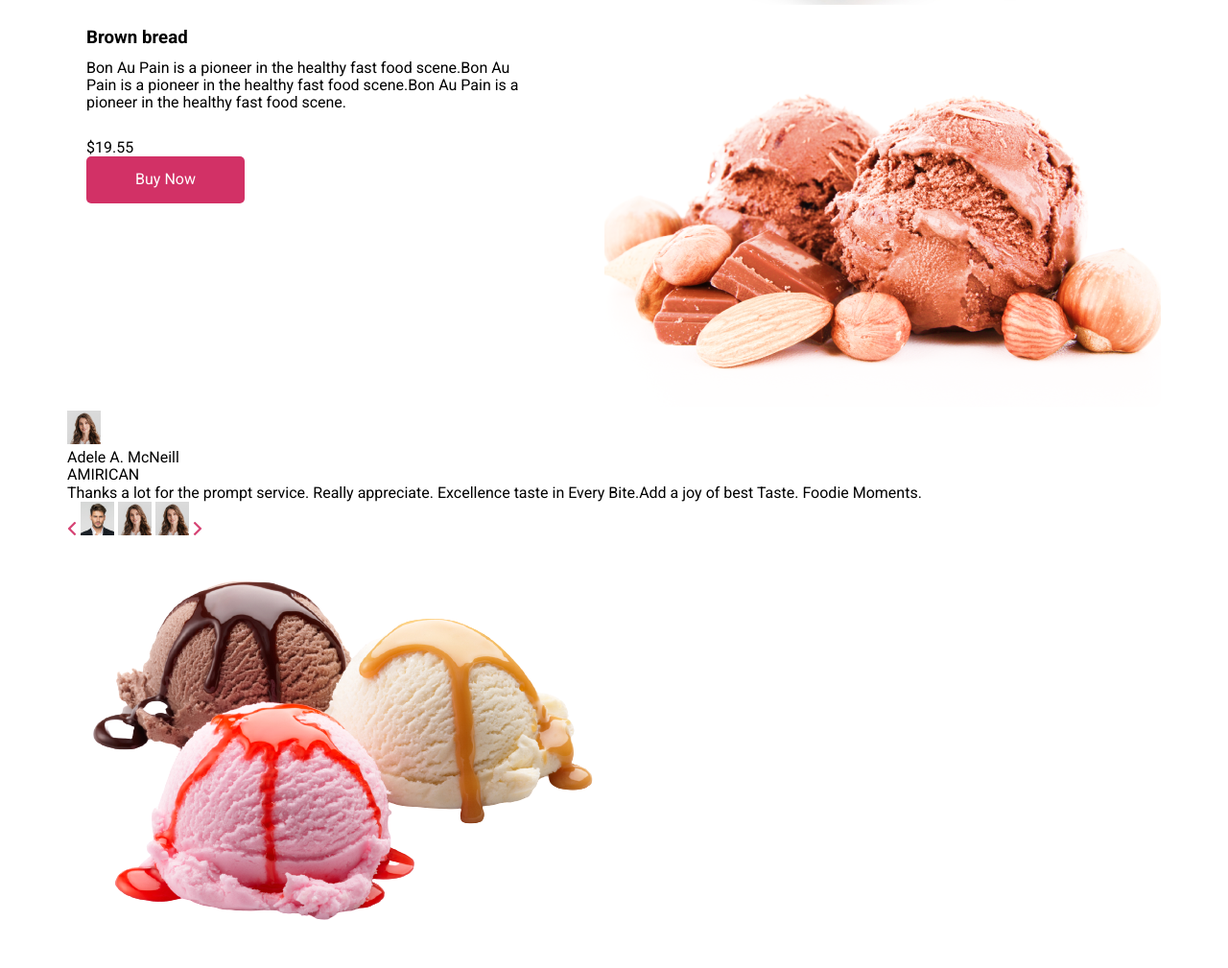
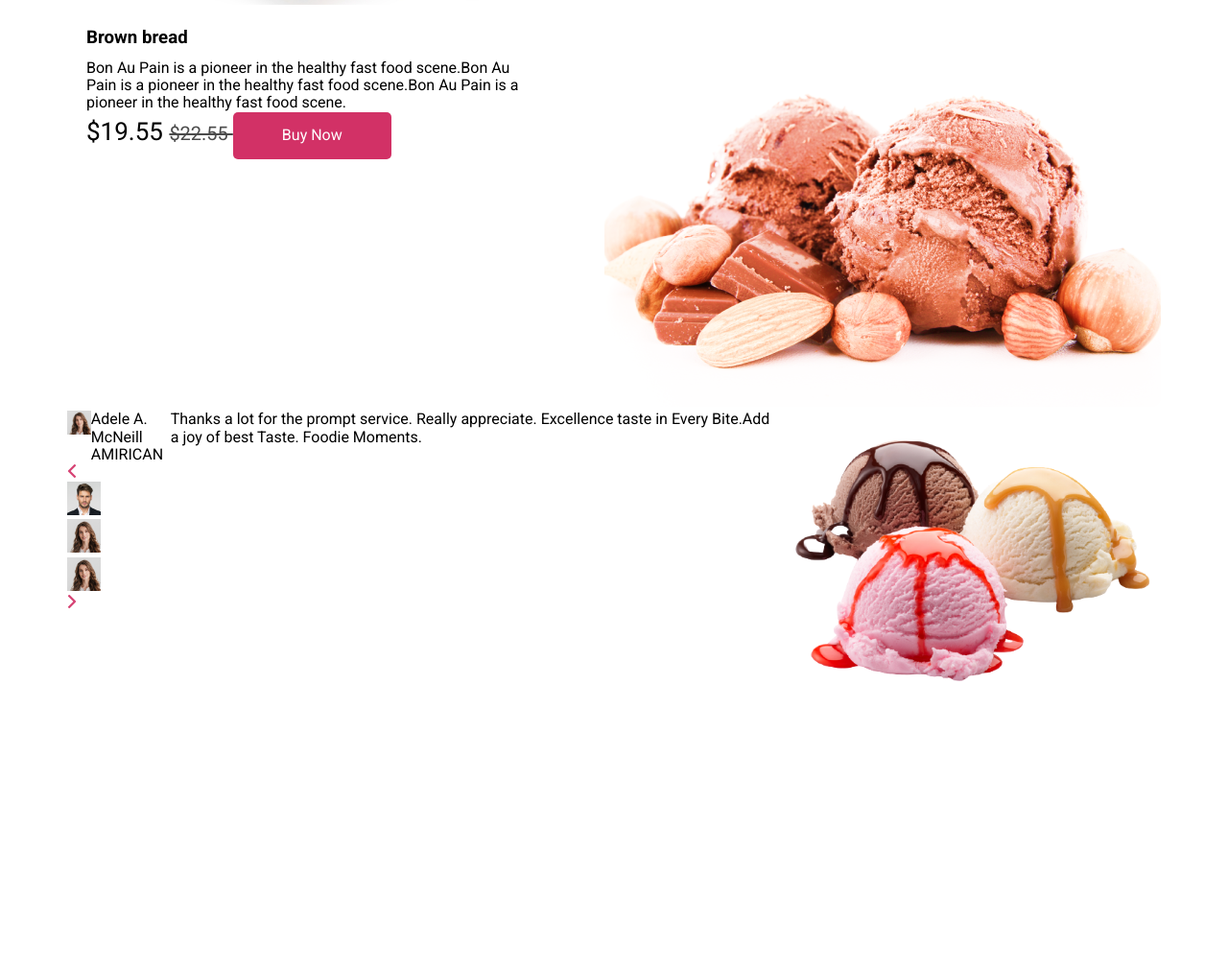
Before and after one commit to Kennedy1488/ice-cream, a plain HTML site: page index.html in a window 1280 px wide. Shown: the part 2975-3984 px from the top of the page at 96% size. After the commit the page ends 3721 px from the top, so only its background shows below. Drawn offline with Linux system fonts and the light colour scheme; a web font is replaced by a local one.

Commit message:
Add files via upload

```diff
--- a/css/style.css
+++ b/css/style.css
@@ -298,6 +298,18 @@ img {
 
 .our__menu-price {
     margin-top: 28px;
+    font-weight: 500;
+    font-size: 26px;
+    line-height: 36px;
+}
+
+.our__menu-oldprice {
+    text-decoration-line: line-through;
+    font-size: 20px;
+    line-height: 28px;
+    color: #000000;
+
+    opacity: 0.7;
 }
 
 .our__btn {
@@ -306,20 +318,34 @@ img {
 
 .our__container-img {}
 
-.review {}
+.review {
+    display: flex;
+}
 
-.review__name {}
+.review__girl {}
 
-.review__subtitle {}
+.girl {
+    display: flex;
+}
 
-.subtitle__logo {}
+.girl__img-container {}
 
-.subtitle__name {}
+.girl__info {}
 
-.subtitle__nationality {}
+.name {}
 
-.review__desc {}
+.national {}
+
+.girl__text {}
 
 .review__choice {}
 
-.review__img {}
+.choice__item {}
+
+.arrow {}
+
+.peopla__small {}
+
+.peopla_big {}
+
+.review__icecream {}
--- a/index.html
+++ b/index.html
@@ -182,15 +182,40 @@
                                 Bon Au Pain is a pioneer in the healthy fast food scene.Bon Au Pain is a pioneer in the
                                 healthy fast food scene.Bon Au Pain is a pioneer in the healthy fast food scene.
                             </div>
-                            <div class="our__menu-price">
+                            <span class="our__menu-price">
                                 $19.55
-                            </div>
+                            </span>
+                            <span class="our__menu-oldprice">
+                                $22.55
+                            </span>
                             <button class="btn our__btn">Buy Now</button>
                         </div>
                         <div class="our__container-img">
                             <img src="img/Rectangle 74.png" alt="74">
                         </div>
 
+                    </li>
+                    <li class="our__menu-item">
+
+                        <div class="our__container-img">
+                            <img src="img/Rectangle 78.png" alt="78">
+                        </div>
+                        <div class="our__container-text">
+                            <h3 class="our__menu-subtitle">
+                                Brown bread
+                            </h3>
+                            <div class="our__menu-desc">
+                                Bon Au Pain is a pioneer in the healthy fast food scene.Bon Au Pain is a pioneer in the
+                                healthy fast food scene.Bon Au Pain is a pioneer in the healthy fast food scene.
+                            </div>
+                            <span class="our__menu-price">
+                                $19.55
+                            </span>
+                            <span class="our__menu-oldprice">
+                                $22.55
+                            </span>
+                            <button class="btn">Buy Now</button>
+                        </div>
                     </li>
                     <li class="our__menu-item">
                         <div class="our__container-text">
@@ -201,28 +226,12 @@
                                 Bon Au Pain is a pioneer in the healthy fast food scene.Bon Au Pain is a pioneer in the
                                 healthy fast food scene.Bon Au Pain is a pioneer in the healthy fast food scene.
                             </div>
-                            <div class="our__menu-price">
+                            <span class="our__menu-price">
                                 $19.55
-                            </div>
-                            <button class="btn">Buy Now</button>
-                        </div>
-                        <div class="our__container-img">
-                            <img src="img/Rectangle 78.png" alt="78">
-                        </div>
-
-                    </li>
-                    <li class="our__menu-item">
-                        <div class="our__container-text">
-                            <h3 class="our__menu-subtitle">
-                                Brown bread
-                            </h3>
-                            <div class="our__menu-desc">
-                                Bon Au Pain is a pioneer in the healthy fast food scene.Bon Au Pain is a pioneer in the
-                                healthy fast food scene.Bon Au Pain is a pioneer in the healthy fast food scene.
-                            </div>
-                            <div class="our__menu-price">
-                                $19.55
-                            </div>
+                            </span>
+                            <span class="our__menu-oldprice">
+                                $22.55
+                            </span>
                             <button class="btn">Buy Now</button>
 
                         </div>
@@ -231,33 +240,55 @@
                         </div>
                     </li>
                     <div class="review">
-                        <div class="review__name">
-                            <div class="review__subtitle">
-                                <div class="subtitle__logo">
-                                    <img src="img/W2pqg4SchC 1.png" alt="subtitle__logo">
+                        <div class="review__girl">
+                            <div class="girl">
+                                <div class="girl__img-container">
+                                    <img src="img/W2pqg4SchC 1.png" alt="girl__img-container"">
                             </div>
-                                <div class="subtitle__name">
+                            <div class=" girl__info">
+                                    <div class="name">
                                         Adele A. McNeill
                                     </div>
-                                <div class="subtitle__nationality">
+                                    <div class="national">
                                         AMIRICAN
                                     </div>
                                 </div>
-                            <div class="review__desc">
+                                <div class="girl__text">
                                     Thanks a lot for the prompt service. Really appreciate. Excellence taste in Every
                                     Bite.Add a joy of best Taste. Foodie Moments.
                                 </div>
-                            <div class="review__choice">
-                                <img src="img/left.png" alt="">
-                                <img src="img/pCOsR8NMM5 1.png" alt="men">
-                                <img src="img/W2pqg4SchC 1.png" alt="">
-                                <img src="img/W2pqg4SchC 1.png" alt="">
-                                <img src="img/right.png" alt="">
                             </div>
+
+                            <ul class="review__choice">
+                                <li class="choice__item">
+                                    <div class="arrow">
+                                        <img src="img/left.png" alt="arrow">
                                     </div>
-                        <div class="review__img">
-                            <img src="img/uLkF7xc5W6-removebg-preview 1.png" alt="review__img">
-
+                                </li>
+                                <li class="choice__item">
+                                    <div class="peopla__small">
+                                        <img src="img/pCOsR8NMM5 1.png" alt="peopla__small">
+                                    </div>
+                                </li>
+                                <li class="choice__item">
+                                    <div class="peopla_big">
+                                        <img src="img/W2pqg4SchC 1.png" alt="peopla_big">
+                                    </div>
+                                </li>
+                                <li class="choice__item">
+                                    <div class="peopla__small">
+                                        <img src="img/W2pqg4SchC 1.png" alt="peopla__small">
+                                    </div>
+                                </li>
+                                <li class="choice__item">
+                                    <div class="arrow">
+                                        <img src="img/right.png" alt="arrow">
+                                    </div>
+                                </li>
+                            </ul>
+                        </div>
+                        <div class="review__icecream">
+                            <img src="img/uLkF7xc5W6-removebg-preview 1.png" alt="">
                         </div>
                     </div>
                 </ul>
```
Also changed, not shown: 2 other files. Lines whose indentation alone changed are shown as unchanged.
